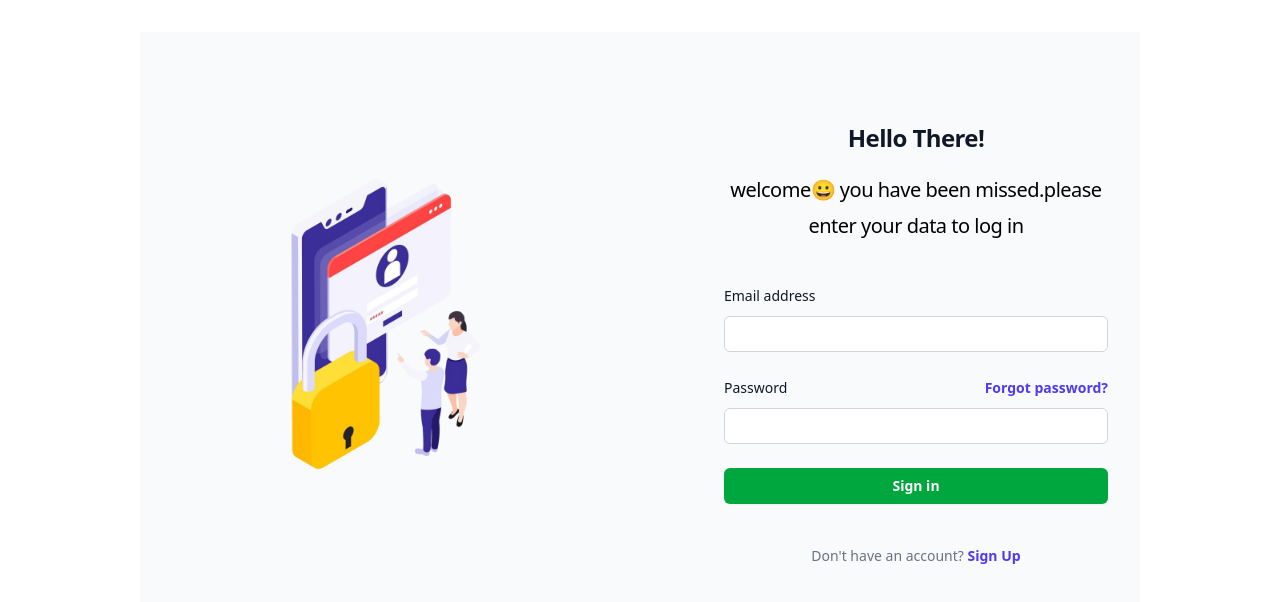
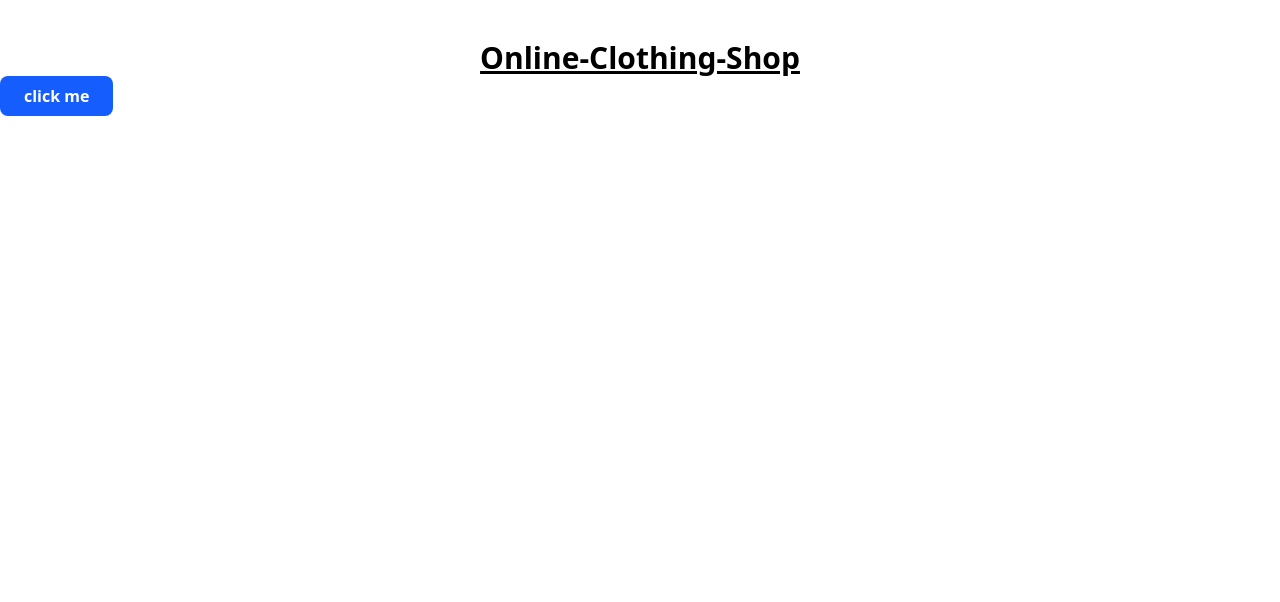
Before and after one commit to cycotechnolgies/Online-Clothing-Shop, a React (Vite) app in the folder frontend/: page / in a window 1280 px wide. Shown: the top 602 px of the page. Built offline with nearby package versions, Linux system fonts and the light colour scheme.

Commit message:
Revert "create basic login page with sample image"

```diff
--- a/frontend/src/App.jsx
+++ b/frontend/src/App.jsx
@@ -1,13 +1,18 @@
 import { useState } from 'react'
 import './App.css'
-import Login from './pages/views/login'
 
 function App() {
   const [count, setCount] = useState(0)
 
   return (
     <>
-      <Login/>
+      <h1 className='text-3xl font-bold underline text-center mt-10'>
+        Online-Clothing-Shop
+      </h1>
+      <button
+        onClick={() => setCount(count + 1)}
+        className='px-6 py-2 bg-blue-600 text-white font-semibold rounded-lg hover:bg-blue-700 transition duration-300'
+      >click me</button>
     </>
   )
 }
--- a/frontend/src/pages/views/login.jsx
+++ /dev/null
@@ -1,65 +0,0 @@
-import React from 'react'
-import image from '../../assets/image.png'
-
-const login = () => {
-  return (
-    <div class="lg:flex lg:items-center lg:justify-content-between lg:mx-auto lg:w-250 lg:gap-15 bg-gray-50 lg:mt-8">
-     <img
-  src={image}
-  alt="Your Company"
-  className="hidden md:block mx-auto h-100 w-100 lg:flex"
-/>
-
-      <div class="flex min-h-full flex-col justify-center px-6 py-12 lg:px-8 ">
-        <div class="sm:mx-auto sm:w-full sm:max-w-sm">
-
-        <h2 class="mt-10 text-center text-2xl/9 font-bold tracking-tight text-gray-900">Hello There!</h2>
-        <p class="mt-4 text-center text-xl/9 font-semiboldbold tracking-tight">welcome😀 you have been missed.please enter your data to log in</p>
-      </div>
-
-      <div class="mt-10 sm:mx-auto sm:w-full sm:max-w-sm">
-        <form action="#" method="POST" class="space-y-6">
-         <div>
-          <label for="email" class="block text-sm/6 font-medium text-gray-900">Email address</label>
-          <div class="mt-2">
-            <input id="email" type="email" name="email" required autocomplete="email" class="block w-full rounded-md bg-white px-3 py-1.5 text-base text-gray-900 outline-1 -outline-offset-1 outline-gray-300 placeholder:text-gray-400 focus:outline-2 focus:-outline-offset-2 focus:outline-indigo-600 sm:text-sm/6" />
-          </div>
-      </div>
-
-      <div>
-        <div class="flex items-center justify-between">
-          <label for="password" class="block text-sm/6 font-medium text-gray-900">Password</label>
-          <div class="text-sm">
-            <a href="#" class="font-semibold text-indigo-600 hover:text-indigo-500">Forgot password?</a>
-          </div>
-        </div>
-        <div class="mt-2">
-          <input id="password" type="password" name="password" required autocomplete="current-password" class="block w-full rounded-md bg-white px-3 py-1.5 text-base text-gray-900 outline-1 -outline-offset-1 outline-gray-300 placeholder:text-gray-400 focus:outline-2 focus:-outline-offset-2 focus:outline-indigo-600 sm:text-sm/6" />
-        </div>
-      </div>
-
-      <div>
-        <button type="submit" class="flex w-full justify-center rounded-md bg-green-600 px-3 py-1.5 text-sm/6 font-semibold text-white shadow-xs hover:bg-green-500 focus-visible:outline-2 focus-visible:outline-offset-2 focus-visible:outline-green-600">Sign in</button>
-      </div>
-    </form>
-
-    <p class="mt-10 text-center text-sm/6 text-gray-500">
-      Don't have an account?
-      <a href="#" class="font-semibold text-indigo-600 hover:text-indigo-500"> Sign Up</a>
-    </p>
-  </div>
-</div>
-
-
-
-
-
-
-    </div>
-
-
-
-  )
-}
-
-export default login
```
Also changed, not shown: frontend/src/assets/image.png (deleted).
